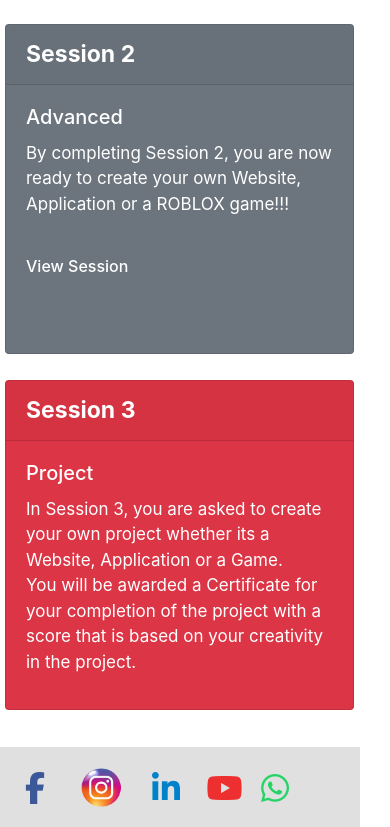
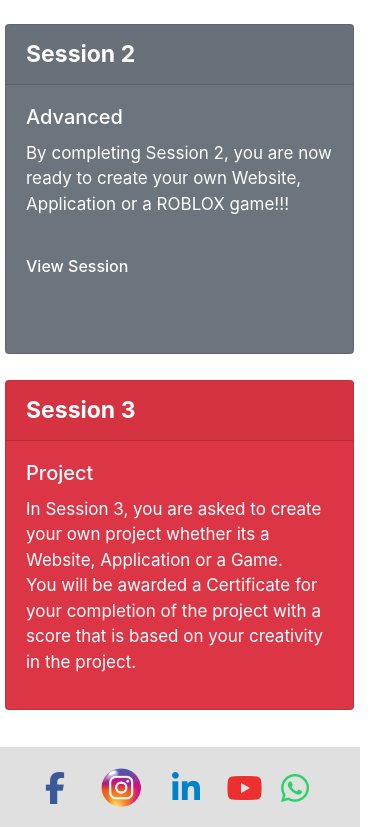
Before and after one commit to LittleTechsAcademy/Company, a plain HTML site: page index.html in a window 390 px wide. Shown: the part 1423-2250 px from the top of the page. Drawn offline with nearby package versions, Linux system fonts and the light colour scheme.

Commit message:
Update index.css

```diff
--- a/index.css
+++ b/index.css
@@ -307,7 +307,7 @@ welcome
 .socialMediaIcons
 {
   background-color:#E0E0E0;
-  padding-left:0px;
+  padding-left:20px;
   width:360px;
 }
 
```
